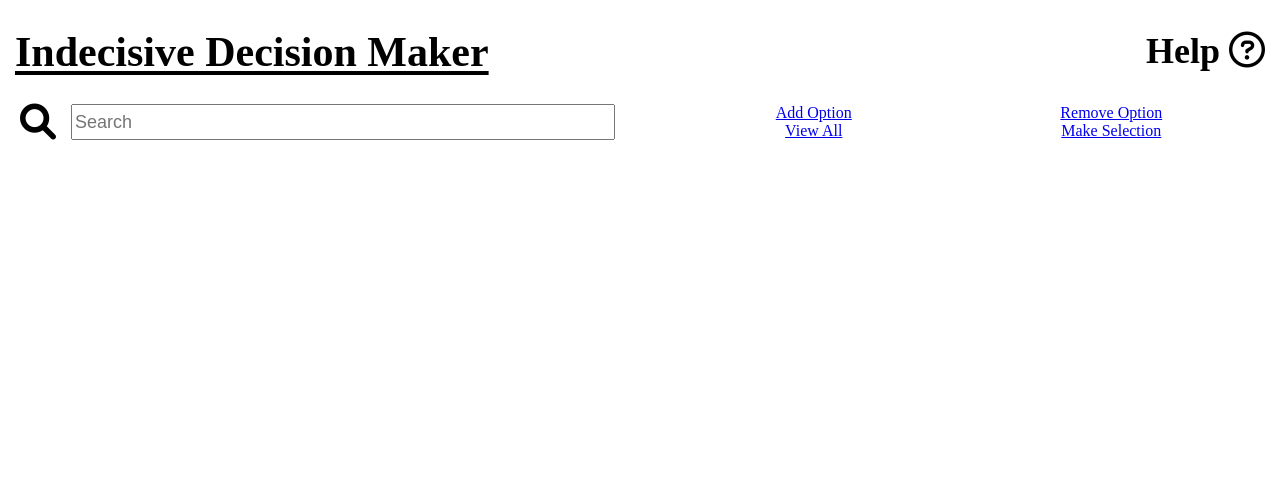
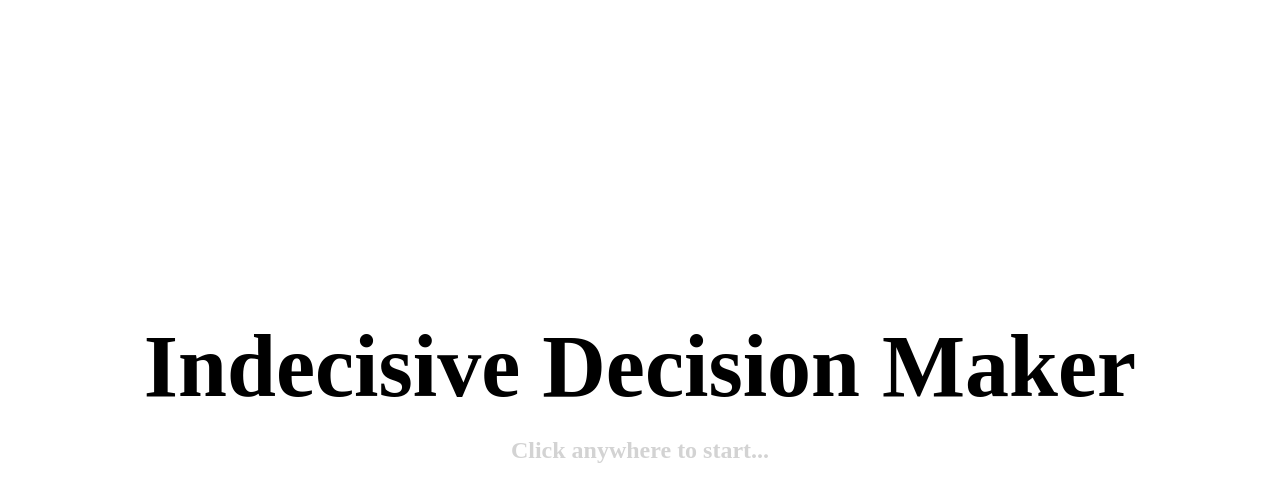
Before and after one commit to kyau95/idm-437, an Electron app: page pages/index.html in a window 1280 px wide. Drawn offline with Linux system fonts and the light colour scheme.

```diff
--- a/pages/index.html
+++ b/pages/index.html
@@ -9,6 +9,12 @@
 </head>
 
 <body>
+  <div id="splash" onclick="startMain()">
+    <h1 id="splash-title">Indecisive Decision Maker</h1>
+    <h2 id="subtitle">Click anywhere to start...</h2>
+  </div>
+
+  <div id="main-content">
     <header>
       <h1 id="title">Indecisive Decision Maker</h1>
       <h2 id="help" onclick="startTutorial()">
@@ -33,7 +39,9 @@
       <div class="categories">
         <label for="search"><i class="fa-solid fa-magnifying-glass"></i></label>
         <input name="search" id="search" type="text" placeholder="Search" />
-      <div id="selection-box"></div>
+        <div id="selection-box">
+
+        </div>
       </div>
 
       <div class="opt-container">
@@ -52,6 +60,7 @@
       </div>
     </main>
 
+  </div>
   <script src="../src/renderer.js"></script>
 </body>
 
--- a/pages/styles.css
+++ b/pages/styles.css
@@ -1,7 +1,35 @@
-body {
+html, body {
   margin: 0;
   padding: 0;
   font-family: "Comic Mono";
+}
+
+#splash {
+  position: absolute;
+  width: 100%;
+  height: 100%;
+  top: 50%;
+  left: 50%;
+  transform: translate(-50%, -50%);
+  display: flex;
+  flex-direction: column;
+  justify-content: center;
+  align-items: center;
+  cursor: pointer;
+}
+
+#splash-title {
+  font-size: 88px;
+  margin: 0;
+}
+
+#subtitle {
+  color: lightgray;
+}
+
+#main-content {
+  display: none;
+  flex-direction: column;
 }
 
 header {
@@ -60,8 +88,12 @@
 }
 
 #search {
-  font-size: 18px;
+  font-size: 20px;
   flex: 1;
+}
+
+#selection-box {
+  width: 100%;
 }
 
 .opt-container {
--- a/src/renderer.js
+++ b/src/renderer.js
@@ -1,4 +1,16 @@
+// Needed splash screen to pass JSON data in
+function startMain() {
+  const mainContent = document.getElementById("main-content");
+  const splashScreen = document.getElementById("splash");
+  splashScreen.style.display = "none";
+  mainContent.style.display = "flex";
+}
+
 // Event listener for the tutorial icon
 function startTutorial() {
   alert("Tutorial");
 }
+
+// window.electronAPI.switchToMain((e, data) => {
+//   document.getElementById("selection-box").innerHTML = data;
+// })
```
Also changed, not shown: src/main.js (+30 -15 lines), src/preload.js (+7 -0 lines). Lines whose indentation alone changed are shown as unchanged.
